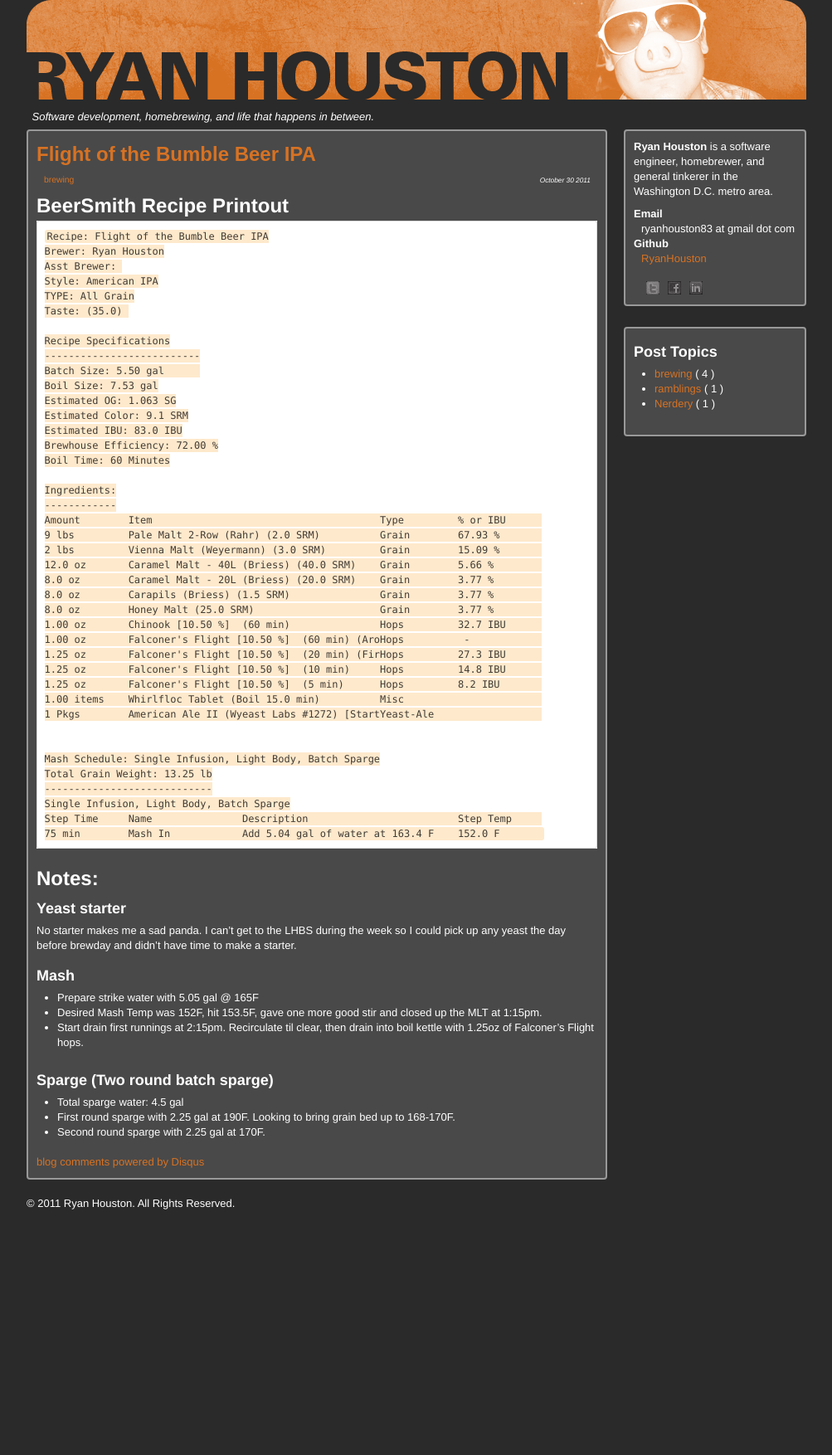
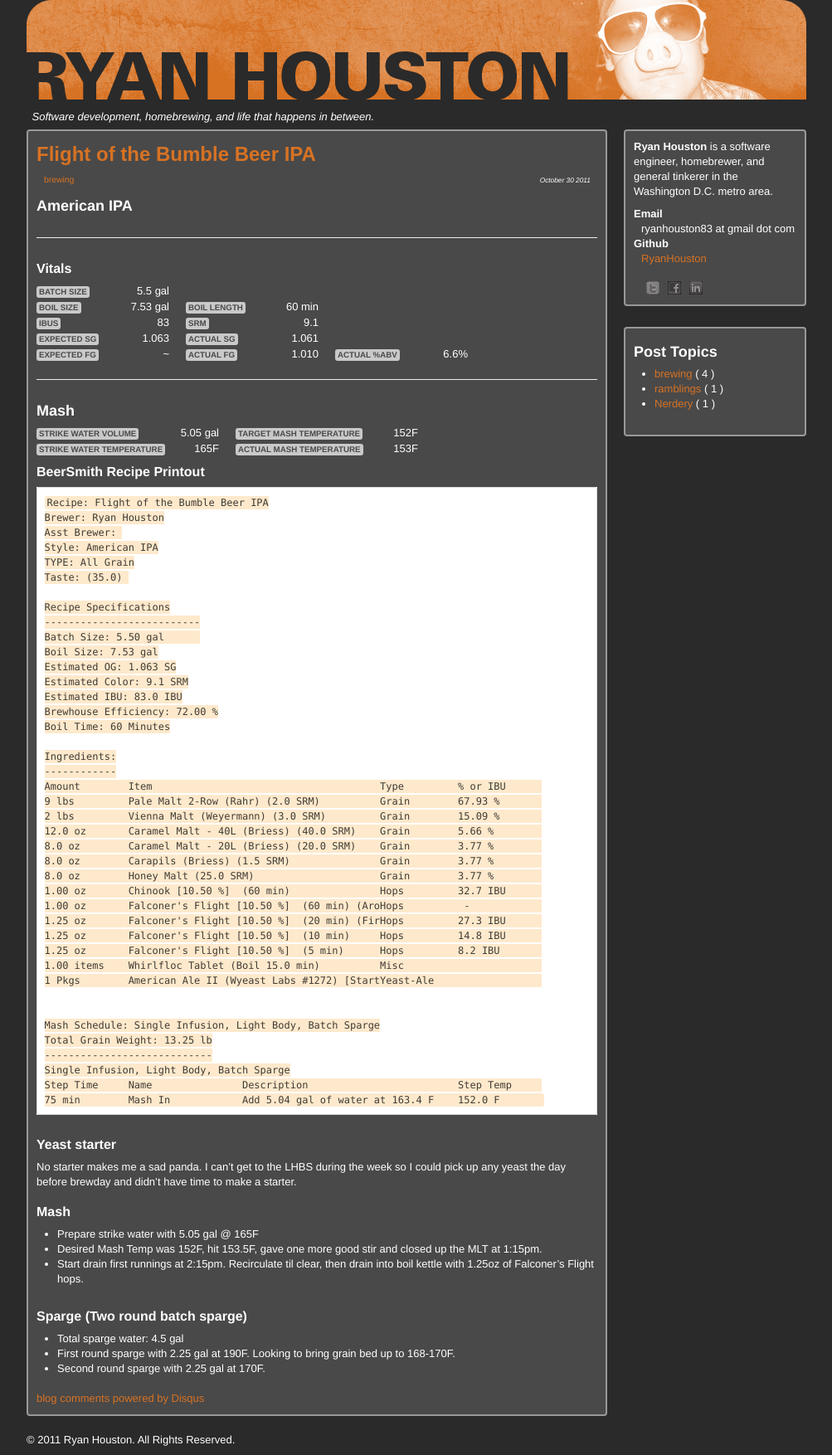
Before and after one commit to ryanhouston/ryanjhouston.com, a Jekyll site: the page built from brewing/_posts/2011-10-30-flight-of-the-bumble-beer-ipa.markdown, in a window 1280 px wide. Shown: the whole page at 83% size, without its empty margins (138-1141 px from the left). Built offline with Jekyll 4.4.1, drawn with Linux system fonts in a browser that asks for light colours; comment, search, counter and statistics services are not loaded; before the commit the page ends 1469 px from its top, so only the background shows below that.

Commit message:
Use more yaml for brewing attributes and add brew layout

```diff
--- /dev/null
+++ b/_layouts/brew.html
@@ -0,0 +1,111 @@
+---
+layout: post
+---
+
+<div class="brew-session">
+
+  {% if page.beer.vitals %}
+  <h3>{{ page.beer.vitals.style }}</h3>
+  <hr />
+
+  <h4>Vitals</h4>
+
+  <div class="beer-vitals">
+
+    <div class="span3">
+      <span class="label">Batch Size</span>
+      <span class="pull-right">{{ page.beer.vitals.batch-size }}</span>
+    </div>
+
+    <div class="row">
+      <div class="span3">
+        <span class="label">Boil Size</span>
+        <span class="pull-right">{{ page.beer.vitals.boil-size }}</span>
+      </div>
+
+      <div class="span3">
+        <span class="label">Boil Length</span>
+        <span class="pull-right">{{ page.beer.vitals.boil-length }}</span>
+      </div>
+    </div>
+
+    <div class="row">
+      <div class="span3">
+        <span class="label">IBUs</span>
+        <span class="pull-right">{{ page.beer.vitals.IBUs }}</span>
+      </div>
+
+      <div class="span3">
+        <span class="label">SRM</span>
+        <span class="pull-right">{{ page.beer.vitals.SRM }}</span>
+      </div>
+    </div>
+
+    <div class="row clearfix">
+      <div class="span3">
+        <span class="label">Expected SG</span>
+        <span class="pull-right">{{ page.beer.vitals.OG-target }} </span>
+      </div>
+
+      <div class="span3">
+        <span class="label">Actual SG</span>
+        <span class="pull-right">{{ page.beer.vitals.OG-actual }}</span>
+      </div>
+    </div>
+
+    <div class="row">
+      <div class="span3">
+        <span class="label">Expected FG</span>
+        <span class="pull-right">{{ page.beer.vitals.FG-target }}</span>
+      </div>
+
+      <div class="span3">
+        <span class="label">Actual FG</span>
+        <span class="pull-right">{{ page.beer.vitals.FG-actual }}</span>
+      </div>
+
+      <div class="span3">
+        <span class="label">Actual %ABV</span>
+        <span class="pull-right">{{ page.beer.vitals.abv-actual }}</span>
+      </div>
+    </div>
+
+  </div>
+
+  {% endif %}
+
+  {% if page.beer.mash %}
+  <hr />
+  <div id="brew-log-mash">
+    <h3>Mash</h3>
+
+    <div class="row">
+      <div class="span4">
+        <span class="label">Strike Water Volume</span>
+        <span class="pull-right">{{ page.beer.mash.strike-volume }}</span>
+      </div>
+
+      <div class="span4">
+        <span class="label">Target Mash Temperature</span>
+        <span class="pull-right">{{ page.beer.mash.rest-temp-target }}</span>
+      </div>
+    </div>
+
+    <div class="row">
+      <div class="span4">
+        <span class="label">Strike Water Temperature</span>
+        <span class="pull-right">{{ page.beer.mash.strike-temp }}</span>
+      </div>
+
+      <div class="span4">
+        <span class="label">Actual Mash Temperature</span>
+        <span class="pull-right">{{ page.beer.mash.rest-temp-actual }}</span>
+      </div>
+    </div>
+
+  </div>
+  {% endif %}
+
+  {{ content }}
+
+</div>
--- a/brewing/_posts/2011-10-30-flight-of-the-bumble-beer-ipa.markdown
+++ b/brewing/_posts/2011-10-30-flight-of-the-bumble-beer-ipa.markdown
@@ -1,12 +1,46 @@
 ---
 title: Flight of the Bumble Beer IPA
-layout: post
+layout: brew
 category: brewing
 date: 2011-10-30
 disqus-id: 2011-10-30-flight-of-the-bumble-beer-ipa
+
+beer:
+  vitals:
+    style:        American IPA
+    batch-size:   5.5 gal
+    boil-size:    7.53 gal
+    boil-length:  60 min
+    OG-target:    1.063
+    OG-actual:    1.061
+    FG-target:    "~"
+    FG-actual:    "1.010"
+    abv-actual:   6.6%
+    IBUs:         83
+    SRM:          9.1
+  mash:
+    strike-volume:    5.05 gal
+    strike-temp:      165F
+    rest-temp-target: 152F
+    rest-temp-actual: 153F
+    length:           60 min
+  sparge:
+    round-1:
+      volume:       2.25 gal
+      temperature:  190F
+    round-2:
+      volume:       2.25 gal
+      temperature:  170F
+  boil:
+    length:               60 min
+    pre-volume:
+    pre-gravity-target:
+    pre-gravity-actual:
+    post-volume:
+
 ---
 
-## BeerSmith Recipe Printout
+#### BeerSmith Recipe Printout
     Recipe: Flight of the Bumble Beer IPA
     Brewer: Ryan Houston
     Asst Brewer:
@@ -50,17 +84,15 @@ disqus-id: 2011-10-30-flight-of-the-bumble-beer-ipa
     75 min        Mash In            Add 5.04 gal of water at 163.4 F    152.0 F
 
 
-##Notes:
-
-### Yeast starter
+#### Yeast starter
 No starter makes me a sad panda. I can't get to the LHBS during the week so I could pick up any yeast the day before brewday and didn't have time to make a starter.
 
-### Mash
+#### Mash
 - Prepare strike water with 5.05 gal @ 165F
 - Desired Mash Temp was 152F, hit 153.5F, gave one more good stir and closed up the MLT at 1:15pm.
 - Start drain first runnings at 2:15pm. Recirculate til clear, then drain into boil kettle with 1.25oz of Falconer's Flight hops.
 
-### Sparge (Two round batch sparge)
+#### Sparge (Two round batch sparge)
 - Total sparge water: 4.5 gal
 - First round sparge with 2.25 gal at 190F. Looking to bring grain bed up to 168-170F.
 - Second round sparge with 2.25 gal at 170F.
```
